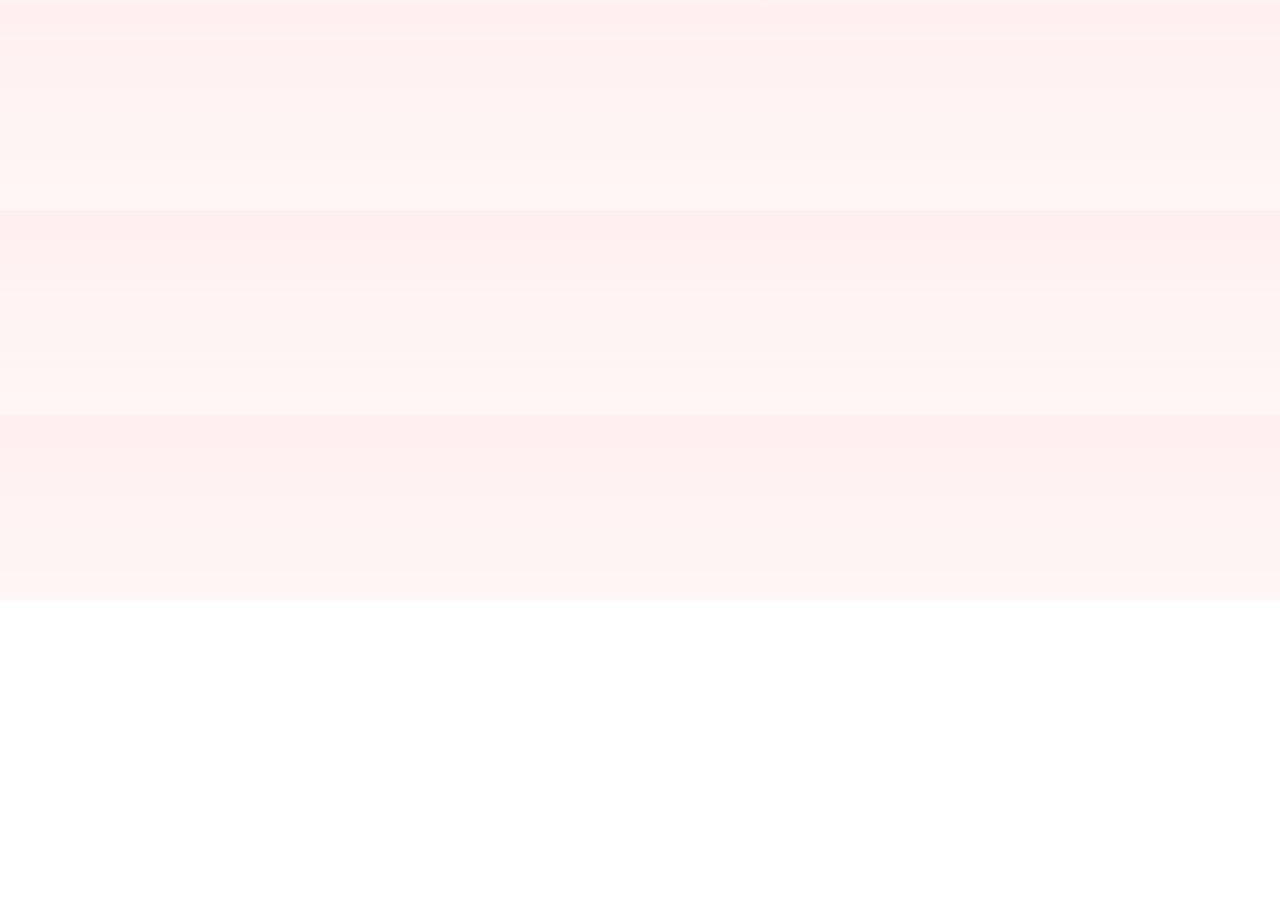
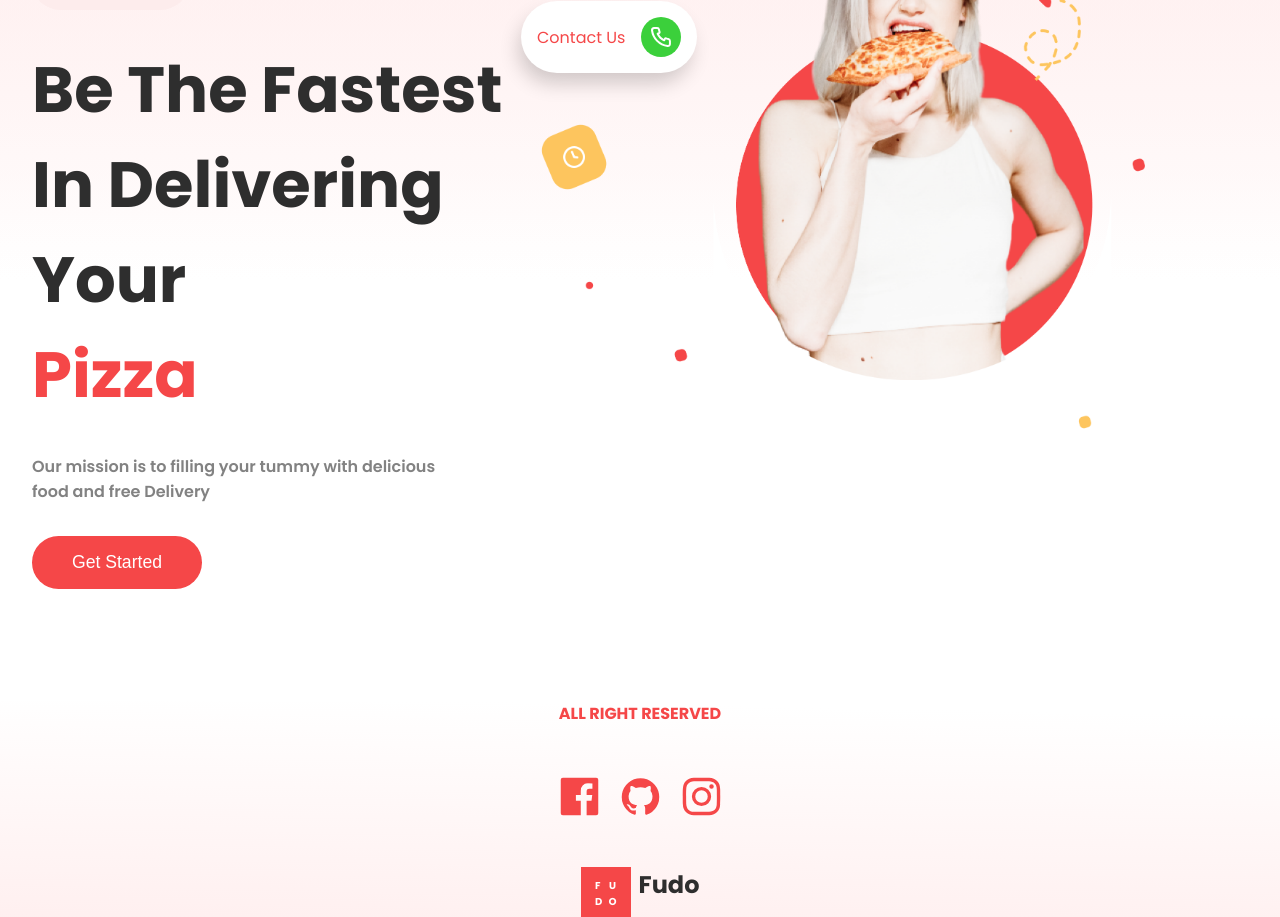
Before and after one commit to lucky-hw-kim/foodDeliveryApp, a Next.js app: page / in a window 1280 px wide. Shown: the part 200-1117 px from the top of the page. Before the commit the page ends 800 px from the top, so only its background shows below. Built offline with nearby package versions, Linux system fonts and the light colour scheme.

Commit message:
main page

```diff
--- a/components/Footer.jsx
+++ b/components/Footer.jsx
@@ -1,6 +1,21 @@
+import {UilFacebook, UilGithub, UilInstagram} from '@iconscout/react-unicons'
+import Image from 'next/image'
+import css from '../styles/Footer.module.css'
+import Logo from '../assets/Logo.png'
 const Footer = () => {
   return (
-    <div>Footer</div>
+    <div className={css.container}>
+      <span>ALL RIGHT RESERVED</span>
+      <div className={css.social}>
+        <UilFacebook size={45}/>
+        <UilGithub size={45}/>
+        <UilInstagram size={45}/>
+      </div>
+      <div className={css.logo}>
+      <Image src={Logo} alt="Logo" width="50" height="50"/>
+      <span>Fudo</span>
+    </div>
+    </div>
   )
 }
 
--- /dev/null
+++ b/components/Hero.jsx
@@ -0,0 +1,49 @@
+import css from "../styles/Hero.module.css";
+import Cherry from "../assets/Cherry.png";
+import HeroImage from "../assets/HeroImage.png";
+import Image from "next/image";
+import {UilPhone} from '@iconscout/react-unicons'
+
+const Hero = () => {
+  return (
+    <div className={css.container}>
+      {/* left side */}
+      <div className={css.left}>
+        <div className={css.cherryDiv}>
+          <span>Fast Delivery</span>
+          <Image src={Cherry} alt="cherry" height={25} width={40} />
+        </div>
+
+        <div className={css.heroText}>
+          <span>Be The Fastest</span>
+          <span>In Delivering</span>
+          <span> Your </span>
+          <span style={{ color: "var(--themeRed)" }}>Pizza</span>
+        </div>
+        <span className={css.miniText}>
+          Our mission is to filling your tummy with delicious food and free Delivery
+        </span>
+        <button className={`btn ${css.btn}`}>
+          Get Started
+        </button>
+
+
+      </div>
+
+      {/* right side */}
+      <div className={css.right}>
+        <div className={css.imageContainer}>
+          <Image src={HeroImage} alt="heroimage" layout="intrinsic"/>
+        </div>
+        <div className={css.ContactUs}>
+          <span>Contact Us</span>
+          <div>
+            <UilPhone color="white"/>
+          </div>
+        </div>
+      </div>
+    </div>
+  );
+};
+
+export default Hero;
--- a/pages/index.js
+++ b/pages/index.js
@@ -1,10 +1,12 @@
 import Head from "next/head";
+import Hero from "../components/Hero";
 import Layout from "../components/Layout";
+import css from '../styles/Home.module.css'
 
 export default function Home() {
   return (
     <Layout>
-      <div>
+      <div className={css.container}>
         <Head>
           <title>FUDO</title>
           <meta name="description" content="Generated by create next app" />
@@ -12,7 +14,7 @@
         </Head>
         {/* body */}
         <main>
-          <h1>Subscribe Zainkeepscode Hello</h1>
+        <Hero/>
         </main>
       </div>
     </Layout>
--- /dev/null
+++ b/styles/Footer.module.css
@@ -0,0 +1,35 @@
+.container {
+  display: flex;
+  flex-direction: column;
+  gap: 3rem;
+  margin-top: 6rem;
+  align-items: center;
+  justify-content: center;
+  background: linear-gradient(1deg, rgba(255, 237,237,0.85) 0%, rgba(255,255,255,0) 14rem);
+}
+
+.container>span{
+  color:  var(--themeRed);
+  font-weight: bold;
+}
+
+.logo {
+  display: flex;
+  justify-items: center;
+  justify-content: center;
+  gap: 0.5rem;
+}
+
+.logo>span{
+  font-weight: bold;
+  font-size: 1.5rem;
+}
+
+.social{
+  display: flex;
+  gap: 1rem;
+}
+
+.social>*{
+  fill: var(--themeRed)
+}
--- /dev/null
+++ b/styles/Hero.module.css
@@ -0,0 +1,78 @@
+.container{
+  display: flex;
+  position: relative;
+}
+
+.left{
+  display: flex;
+  flex-direction: column;
+  gap: 2rem;
+}
+
+.cherryDiv{
+  display: flex;
+  align-items: center;
+  justify-content: center;
+  width: fit-content;
+  background-color: var(--pink);
+  margin-top: 3rem;
+  padding: 1rem;
+  border-radius: 2rem;
+  font-size: 0.8rem;
+  color: var(--themeRed);
+  font-weight: bold;
+}
+
+.heroText{
+  display: flex;
+  flex-direction: column;
+  font-size: 4rem;
+  font-weight: bold;
+}
+
+.miniText{
+  width: 70%;
+  color: var(--gray);
+  font-weight: 600;
+}
+
+.btn{
+  padding: 1rem 2.5rem;
+}
+
+.right{
+  position: relative;
+}
+
+.imageContainer{
+  width: 38rem;
+  position: absolute;
+  top: -5rem;
+  left: -5rem;
+}
+
+.ContactUs{
+  display: flex;
+  align-items: center;
+  justify-content: center;
+  position: absolute;
+  width: max-content;
+  padding: 1rem;
+  border-radius: 5rem;
+  top: 6rem;
+  left: -6rem;
+  color: var(--themeRed);
+  box-shadow: var(--shadow);
+  background-color: white;
+  gap: 1rem;
+}
+
+.ContactUs > div{
+  background: rgb(59 208 59);
+  border-radius: 50%;
+  width: 2.5rem;
+  display: flex;
+  align-items: center;
+  justify-content: center;
+  height: 2.5rem;
+}
--- /dev/null
+++ b/styles/Home.module.css
@@ -0,0 +1,3 @@
+.container{
+  padding: 1rem 2rem;
+}
--- a/styles/globals.css
+++ b/styles/globals.css
@@ -52,3 +52,15 @@
   transition: all 300ms ease;
 
 }
+
+.btn{
+  width: max-content;
+  padding: 1rem;
+  border-radius: 4rem;
+  border: none;
+  color: white;
+  font-size: 1.1rem;
+  cursor: pointer;
+  background-color: var(--themeRed);
+
+}
```
